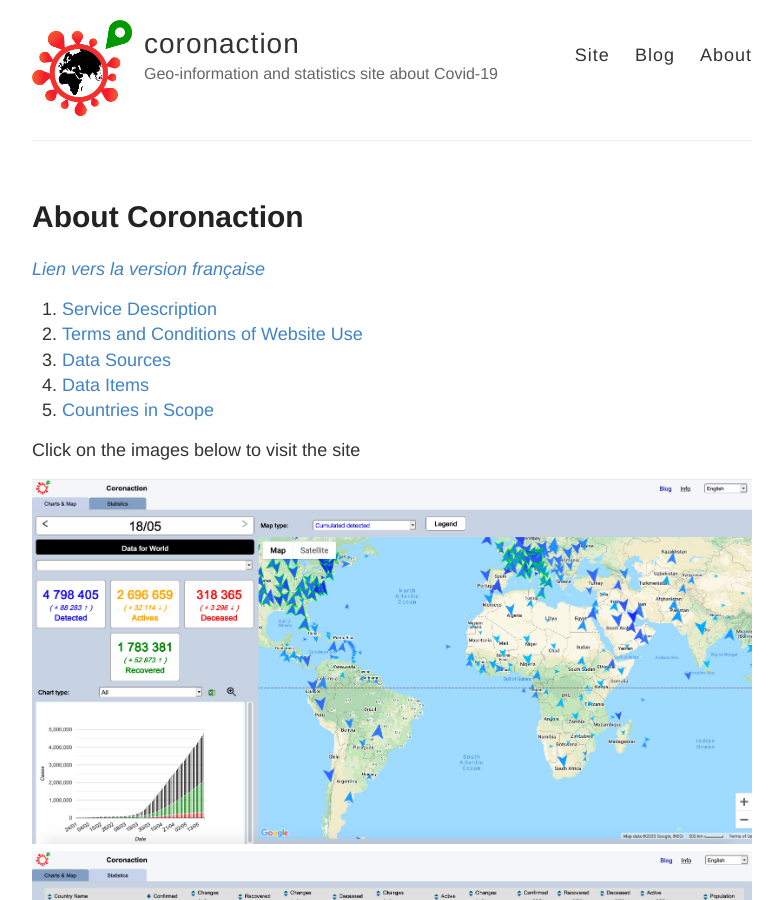
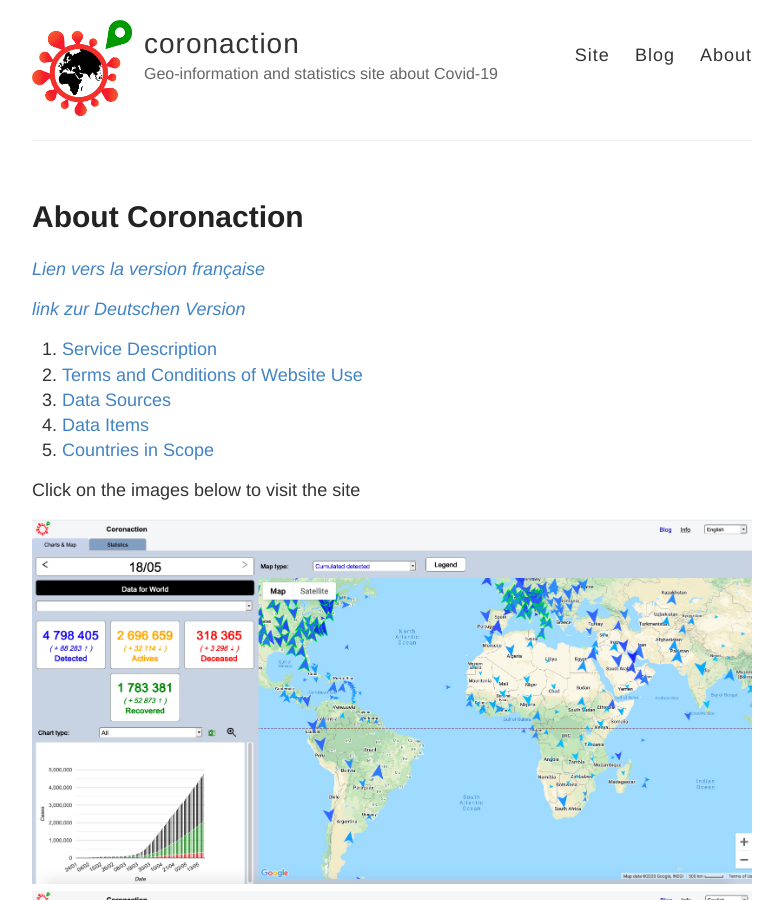
Before and after one commit to coronaction/coronaction.github.io, a Jekyll site: the page built from about.md, in a window 1280 px wide and 900 px high. Shown: the whole window, without its empty margins (248-1031 px from the left). Built offline with Jekyll 4.4.1, drawn with Linux system fonts in a browser that asks for light colours.

Commit message:
add links to About DE version

```diff
--- a/about.md
+++ b/about.md
@@ -5,6 +5,8 @@ permalink: /about/
 ---
 
 *[Lien vers la version française](/about-fr/)*
+
+*[link zur Deutschen Version](/about-de/)*
 
 1. [Service Description](#service-description)
 2. [Terms and Conditions of Website Use](#terms-and-conditions-of-website-use)
```
Also changed, not shown: about-de.md (+1 -0 lines), about-fr.md (+2 -0 lines).
